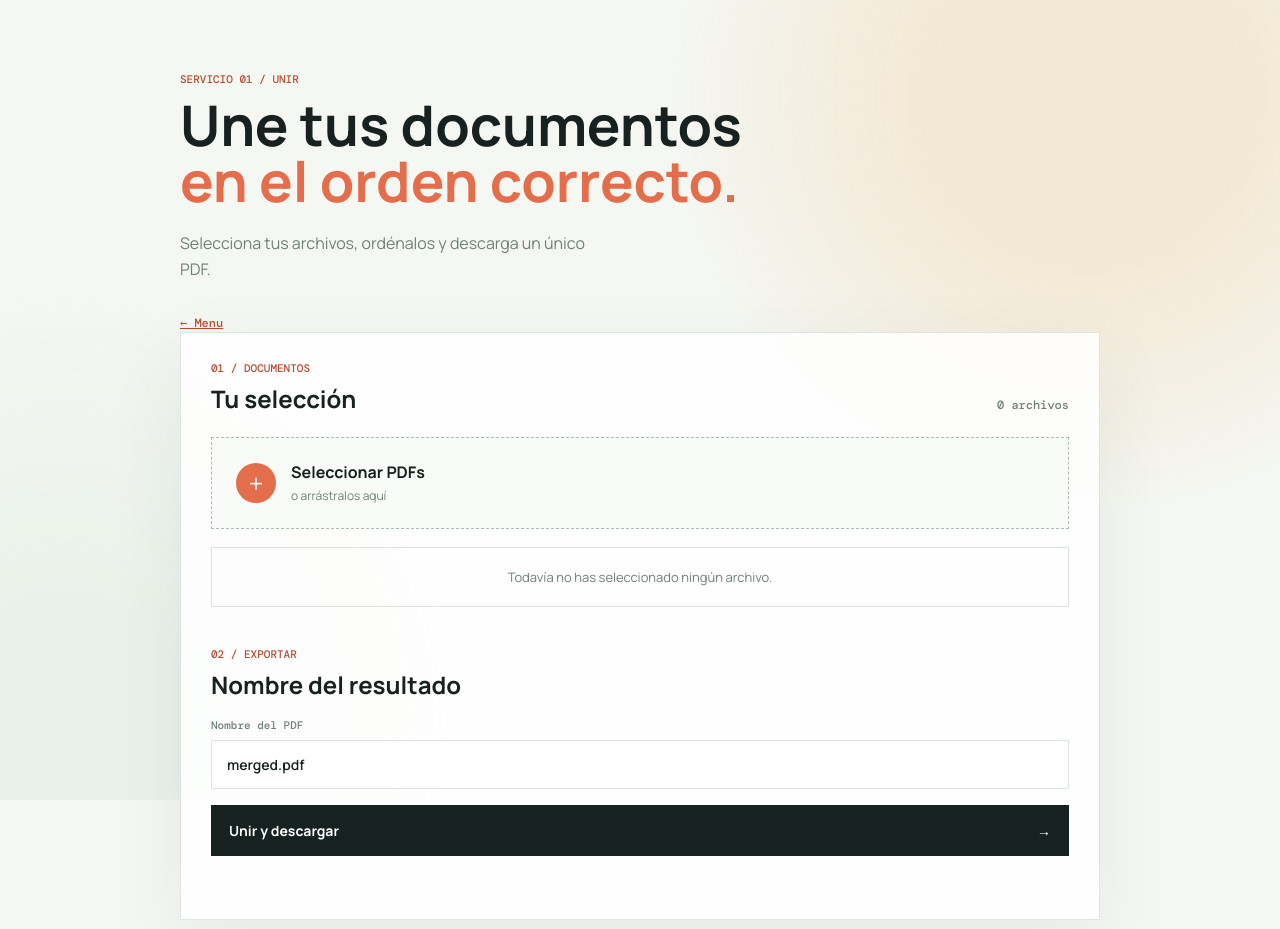
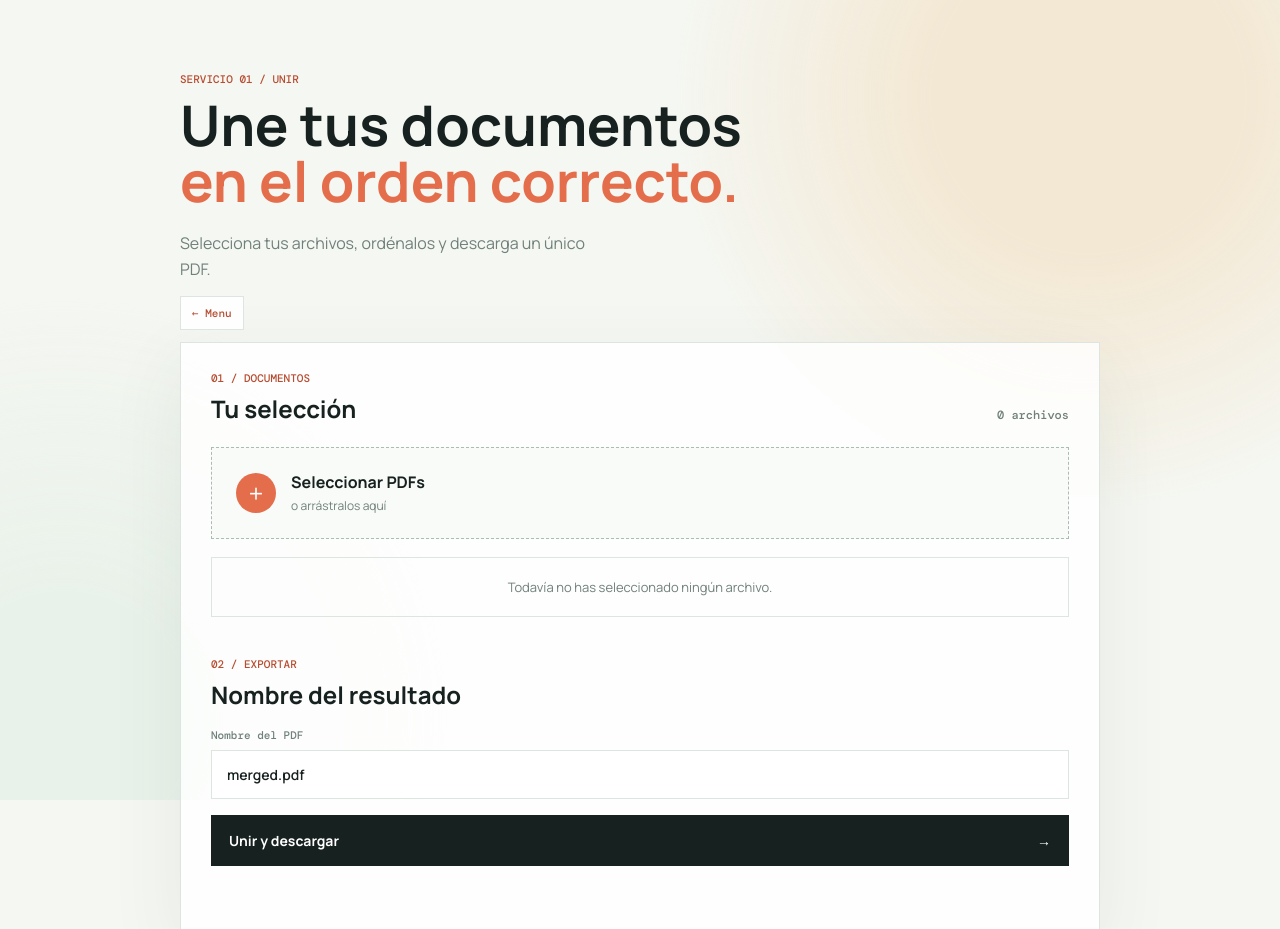
Before and after one commit to adam-perez25/pdf_services, a FastAPI app: page /merge in a window 1280 px wide. Shown: the top 929 px of the page. Run offline with FastAPI, Linux system fonts and the light colour scheme.

Commit message:
Refine service back button size

```diff
--- a/static/styles.css
+++ b/static/styles.css
@@ -48,8 +48,11 @@ h1 em { color: var(--accent); font-style: normal; }
 .view-heading { margin-bottom: 42px; }
 .view-heading h2 { margin-top: 18px; font-size: 34px; }
 .view-lede { max-width: 480px; margin: 12px 0 0; color: var(--muted); font-size: 14px; line-height: 1.6; }
-.back-button { margin-bottom: 28px; padding: 0; border: 0; color: var(--accent-dark); background: transparent; font: 500 12px "DM Mono", monospace; cursor: pointer; }
-.back-button:hover { color: var(--ink); }
+.service-page .intro { margin-bottom: 14px; }
+.service-back { margin-bottom: 12px; }
+.back-button { display: inline-flex; align-items: center; min-height: 34px; padding: 7px 11px; border: 1px solid var(--line); color: var(--accent-dark); background: rgba(255, 255, 255, .82); font: 500 11px "DM Mono", monospace; text-decoration: none; cursor: pointer; transition: border-color .2s, background .2s, color .2s; }
+.back-button:visited { color: var(--accent-dark); }
+.back-button:hover { border-color: var(--accent); color: var(--ink); background: var(--white); }
 .section-heading { display: flex; align-items: end; justify-content: space-between; gap: 20px; }
 h2 { margin: 0; font-size: 24px; line-height: 1.1; }
 .counter { color: var(--muted); font: 500 12px "DM Mono", monospace; }
```
